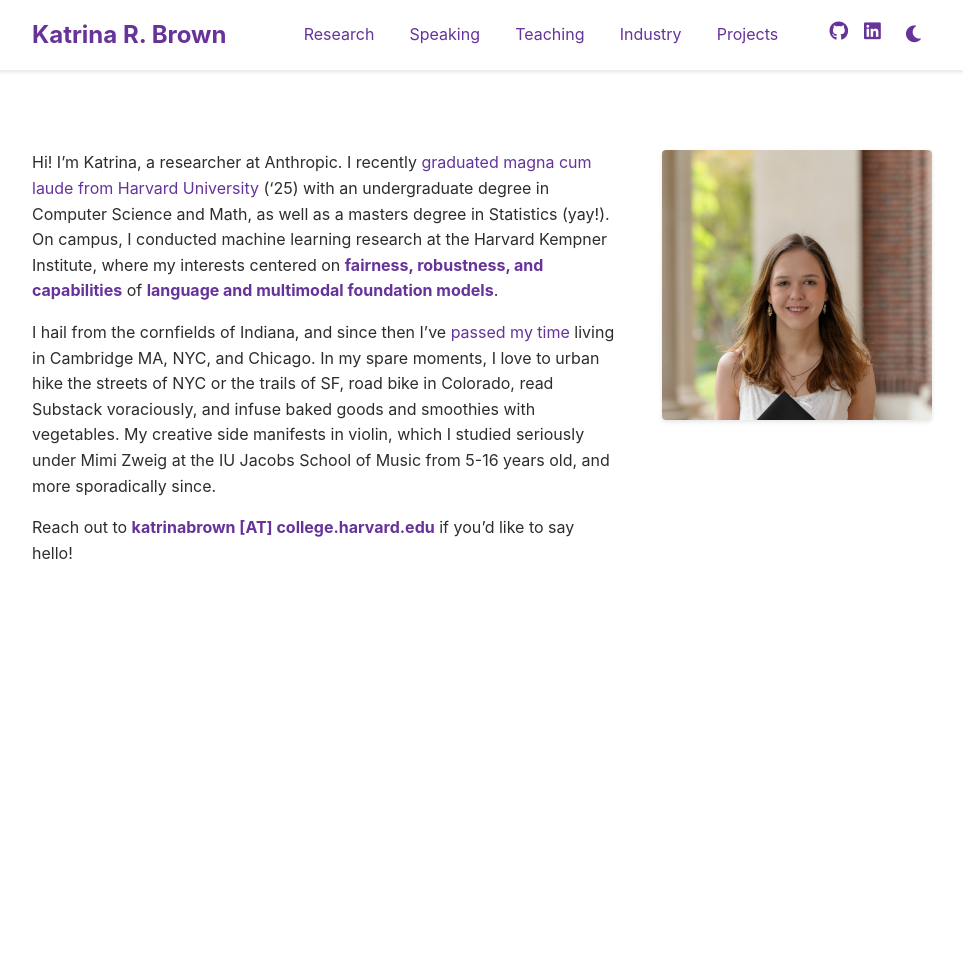
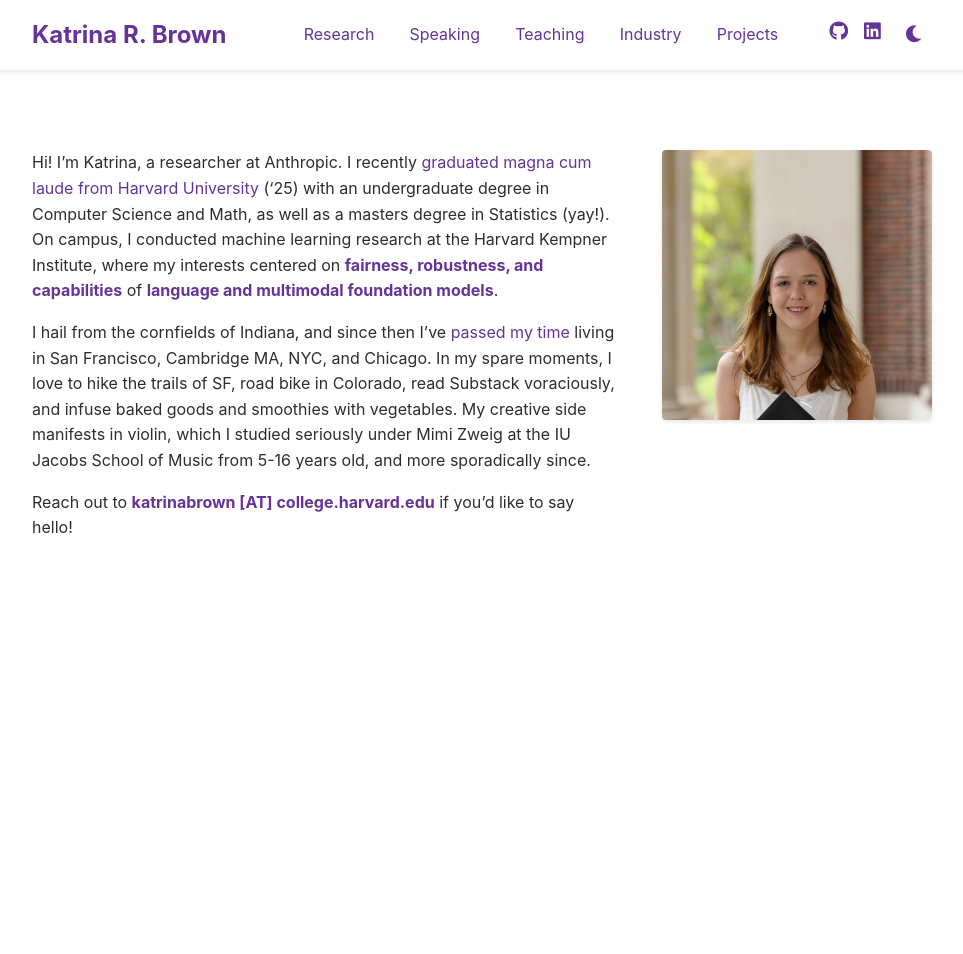
Before and after one commit to brownkat6/katrinarbrown, a Jekyll site: the page built from docs/index.md, in a window 1280 px wide. Shown: the whole page, without its empty margins (158-1121 px from the left). Built offline with Jekyll 4.4.1, drawn with Linux system fonts in a browser that asks for light colours.

Commit message:
new paper uwu

```diff
--- a/docs/index.md
+++ b/docs/index.md
@@ -9,7 +9,7 @@
 
 Hi! I'm Katrina, a researcher at Anthropic. I recently [graduated magna cum laude from Harvard University]({{ '/courses' | relative_url }}) ('25) with an undergraduate degree in Computer Science and Math, as well as a masters degree in Statistics (yay!). On campus, I conducted machine learning research at the Harvard Kempner Institute, where my interests centered on **fairness, robustness, and capabilities** of **language and multimodal foundation models**.
 
-I hail from the cornfields of Indiana, and since then I've [passed my time]({{ '/travel' | relative_url }}) living in Cambridge MA, NYC, and Chicago. In my spare moments, I love to urban hike the streets of NYC or the trails of SF, road bike in Colorado, read Substack voraciously, and infuse baked goods and smoothies with vegetables. My creative side manifests in violin, which I studied seriously under Mimi Zweig at the IU Jacobs School of Music from 5-16 years old, and more sporadically since.
+I hail from the cornfields of Indiana, and since then I've [passed my time]({{ '/travel' | relative_url }}) living in San Francisco, Cambridge MA, NYC, and Chicago. In my spare moments, I love to hike the trails of SF, road bike in Colorado, read Substack voraciously, and infuse baked goods and smoothies with vegetables. My creative side manifests in violin, which I studied seriously under Mimi Zweig at the IU Jacobs School of Music from 5-16 years old, and more sporadically since.
 
 Reach out to **katrinabrown [AT] college.harvard.edu** if you'd like to say hello!
 {% endcapture %}
```
Also changed, not shown: docs/research.md (+1 -0 lines).
